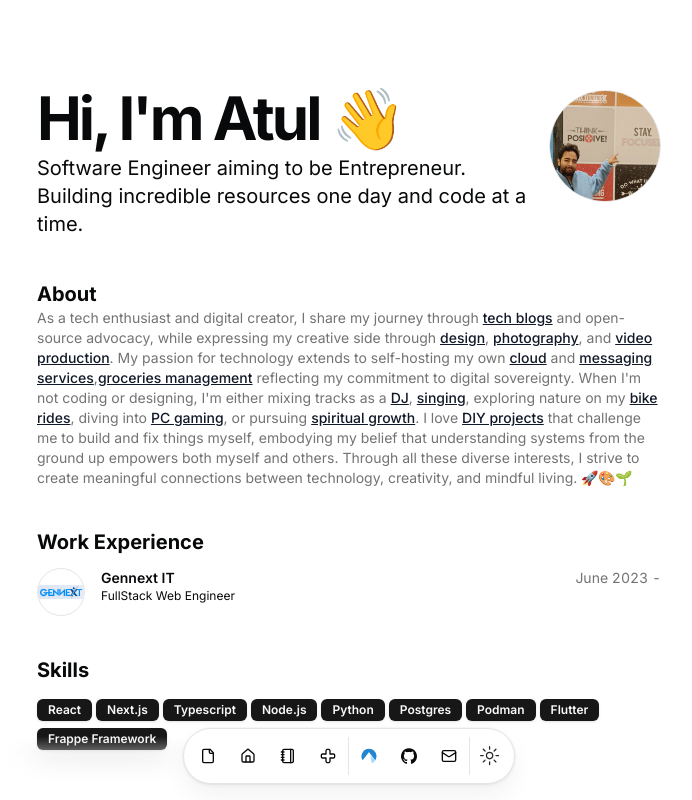
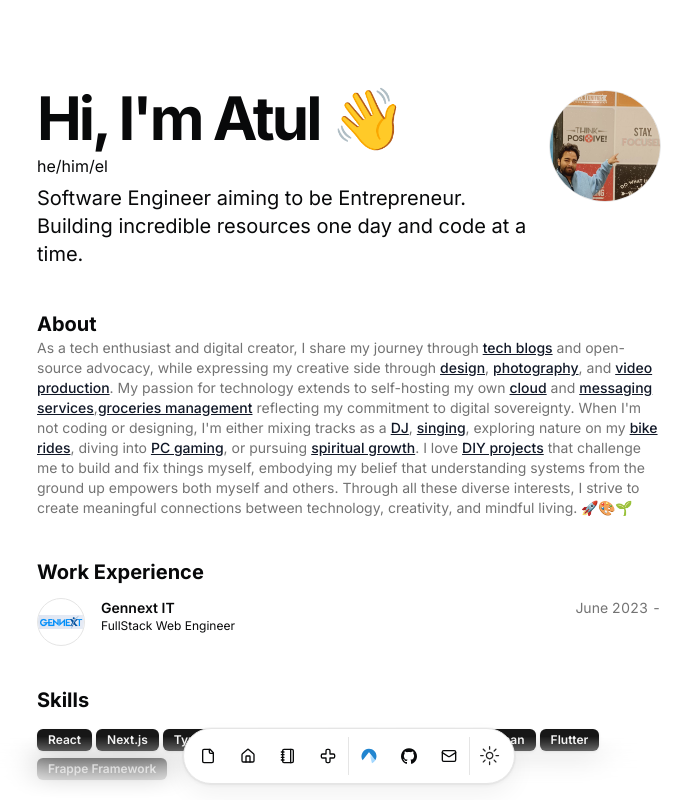
Before and after one commit to atulraj85/me, a Next.js app: page / in a window 1280 px wide. Shown: the top 800 px of the page, without its empty margins (291-983 px from the left). Built offline with nearby package versions, Linux system fonts and the light colour scheme.

Commit message:
https://the-clean-human.vercel.app/ and he

```diff
--- a/src/app/page.tsx
+++ b/src/app/page.tsx
@@ -22,6 +22,11 @@ export default function Page() {
                 className="text-3xl font-bold tracking-tighter sm:text-5xl xl:text-6xl/none"
                 yOffset={8}
                 text={`Hi, I'm ${DATA.name.split(" ")[0]} 👋`}
+              />
+               <BlurFadeText
+                className="max-w-[600px] md:text-md"
+                delay={BLUR_FADE_DELAY}
+                text={DATA.identified_by}
               />
               <BlurFadeText
                 className="max-w-[600px] md:text-xl"
--- a/src/data/resume.tsx
+++ b/src/data/resume.tsx
@@ -7,6 +7,7 @@ export const DATA = {
   initials: "AR",
   url: "https://atul.thebigocommunity.org",
   location: "Noida, Uttar Pradesh",
+  identified_by: "he/him/el",
   // locationLink: "https://www.google.com/maps/place/sanfrancisco",
   description:
     "Software Engineer aiming to be Entrepreneur. Building incredible resources one day and code at a time.",
@@ -142,7 +143,22 @@ export const DATA = {
     },
   ],
   hackathons: [
-      {
+    {
+      title: "The Clean Human",
+      dates: "29 June 2025",
+      location: "Online",
+      description:
+        "Listen to nature and let nature clean you.",
+      image: "/startups/TCH3.png",
+      links: [
+        {
+          title: "The Clean Human Site",
+          icon: <Icons.globe className="h-4 w-4" />,
+          href: "https://the-clean-human.vercel.app/",
+        },
+      ],
+    },
+    {
       title: "Atulya World",
       dates: "24 June 2025",
       location: "Online",
```
Also changed, not shown: public/startups/TCH3.png (added).
